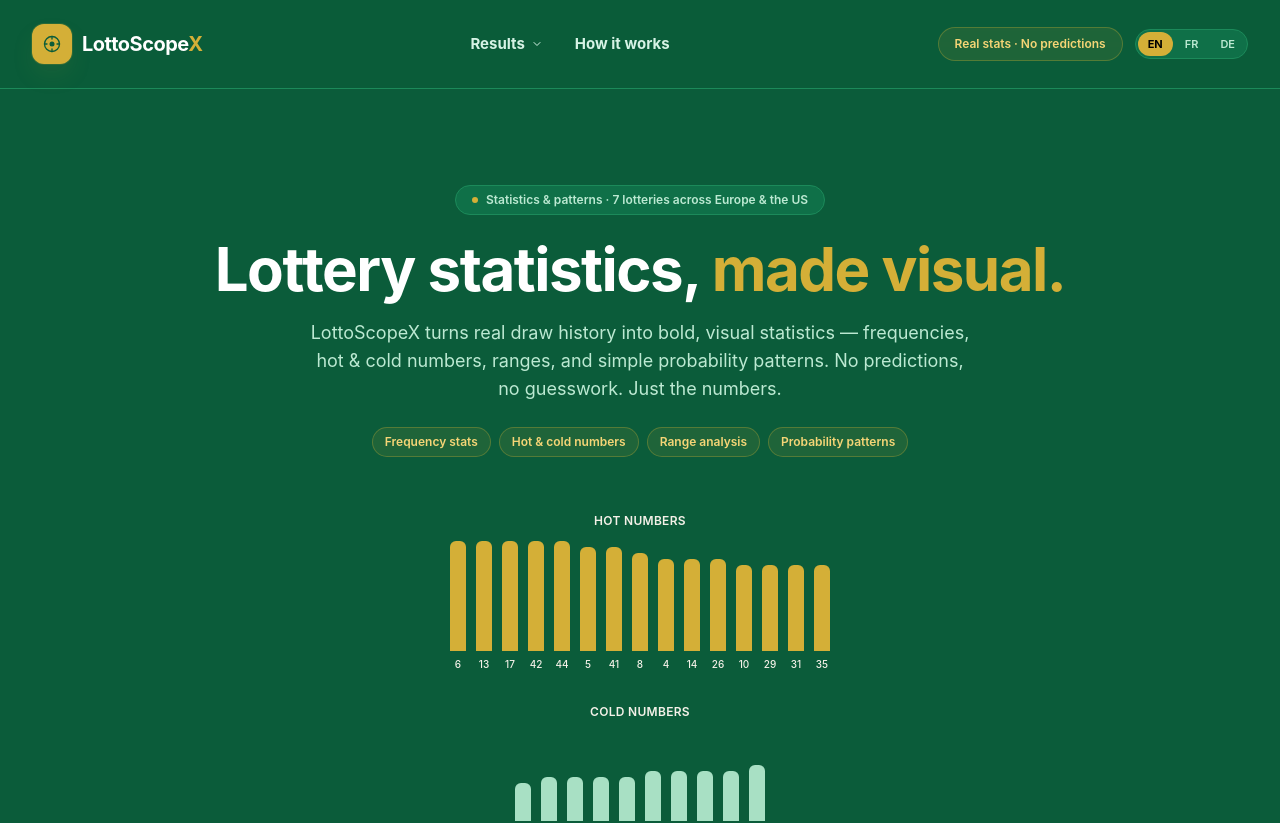
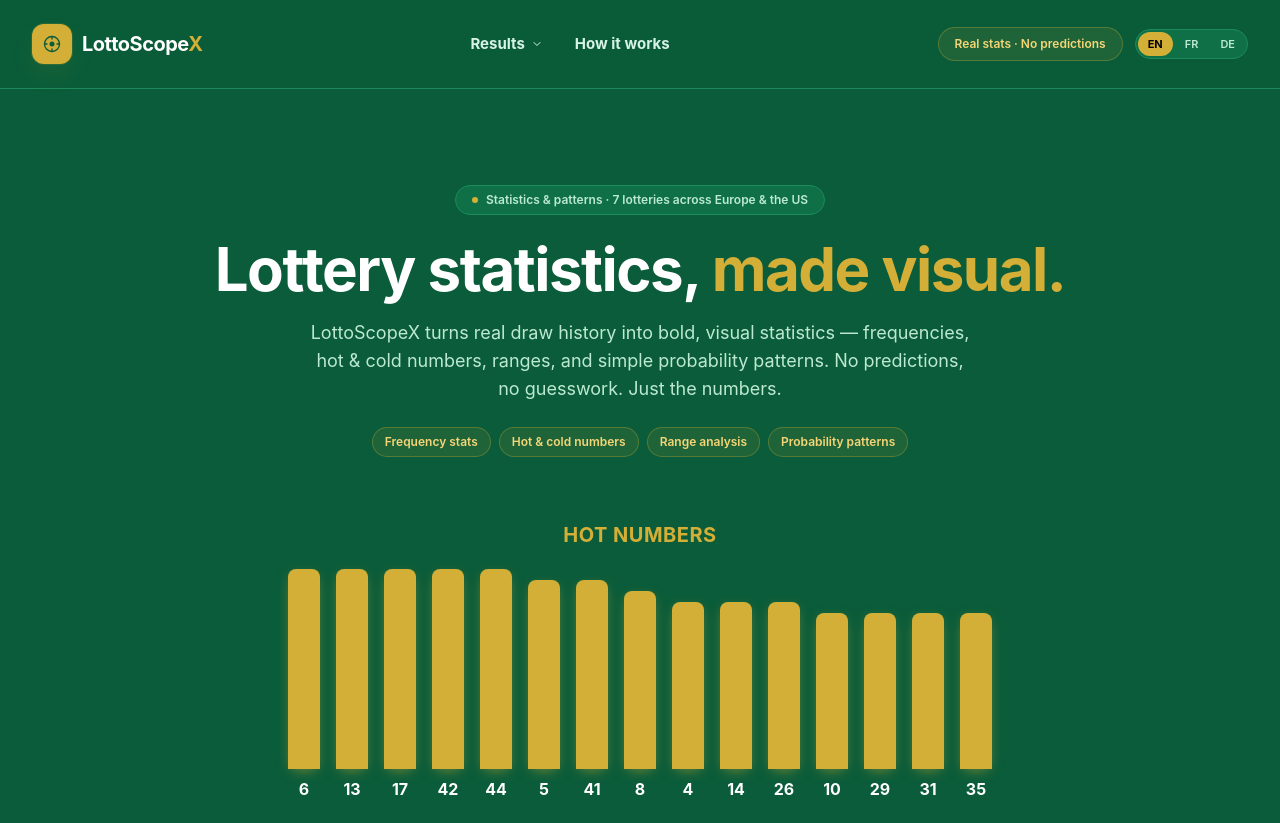
Before and after one commit to achref2024/lottoscopex, a Next.js app: page / in a window 1280 px wide. Shown: the top 823 px of the page. Built offline with nearby package versions, Linux system fonts and the light colour scheme.

Commit message:
Make hero hot/cold bars bigger and more prominent

```diff
--- a/components/HeroBallsAnimation.tsx
+++ b/components/HeroBallsAnimation.tsx
@@ -8,7 +8,7 @@
 
 const HOT_COLOR = "#D4AF37"; // gold — matches the Hot & Cold tab's hot icon
 const COLD_COLOR = "#A8E0C4"; // mist green — matches the Hot & Cold tab's cold icon
-const CONTAINER_HEIGHT = 110; // px
+const CONTAINER_HEIGHT = 200; // px
 
 interface Bar {
   number: number;
@@ -31,7 +31,7 @@
 
     const toBar = (f: (typeof sorted)[number]): Bar => ({
       number: f.number,
-      heightPx: Math.round(14 + (f.percent / max) * (CONTAINER_HEIGHT - 14)),
+      heightPx: Math.round(24 + (f.percent / max) * (CONTAINER_HEIGHT - 24)),
     });
 
     return { hot: hotEntries.map(toBar), cold: coldEntries.map(toBar) };
@@ -41,16 +41,16 @@
 function BarRow({ bars, color }: { bars: Bar[]; color: string }) {
   return (
     <div
-      className="flex flex-wrap items-end justify-center gap-2 sm:gap-2.5"
+      className="flex flex-wrap items-end justify-center gap-3 sm:gap-4"
       style={{ minHeight: CONTAINER_HEIGHT }}
     >
       {bars.map((bar) => (
-        <div key={bar.number} className="flex flex-col items-center gap-1.5">
+        <div key={bar.number} className="flex flex-col items-center gap-2">
           <div
-            className="w-3.5 rounded-t-md sm:w-4"
-            style={{ height: bar.heightPx, background: color }}
+            className="w-6 rounded-t-lg sm:w-8"
+            style={{ height: bar.heightPx, background: color, boxShadow: `0 4px 14px -4px ${color}99` }}
           />
-          <span className="text-[10px] font-medium text-mist-600">{bar.number}</span>
+          <span className="text-sm font-bold text-white sm:text-base">{bar.number}</span>
         </div>
       ))}
     </div>
@@ -68,16 +68,22 @@
   const { hot, cold } = useHotColdBars();
 
   return (
-    <div className="mx-auto mt-10 flex max-w-2xl flex-col items-center gap-8 sm:mt-14">
+    <div className="mx-auto mt-12 flex max-w-3xl flex-col items-center gap-12 sm:mt-16">
       <div className="w-full">
-        <p className="mb-3 text-center text-xs font-semibold uppercase tracking-wide text-mist-600">
+        <p
+          className="mb-5 text-center text-lg font-bold uppercase tracking-wide sm:text-xl"
+          style={{ color: HOT_COLOR }}
+        >
           {t("hotCold.hotTitle")}
         </p>
         <BarRow bars={hot} color={HOT_COLOR} />
       </div>
 
       <div className="w-full">
-        <p className="mb-3 text-center text-xs font-semibold uppercase tracking-wide text-mist-600">
+        <p
+          className="mb-5 text-center text-lg font-bold uppercase tracking-wide sm:text-xl"
+          style={{ color: COLD_COLOR }}
+        >
           {t("hotCold.coldTitle")}
         </p>
         <BarRow bars={cold} color={COLD_COLOR} />
```
